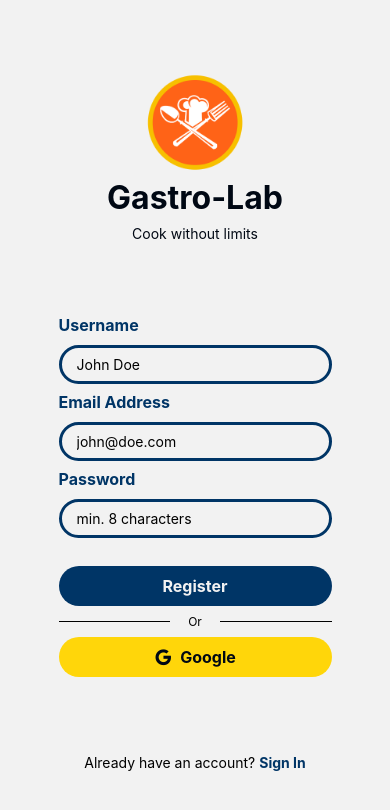
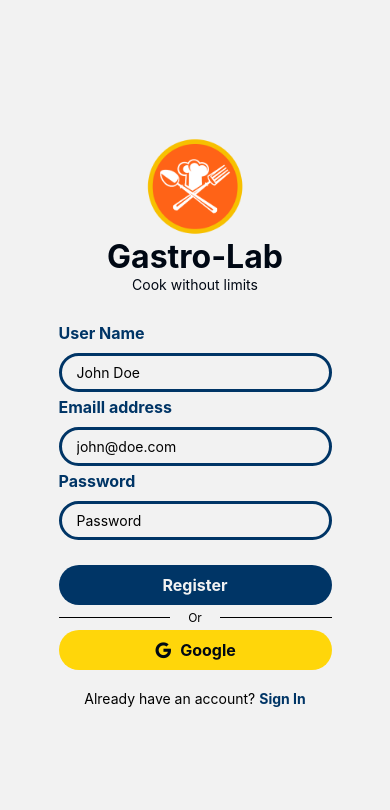
Before and after one commit to BrightCoders-Institute/proyecto-final-bcmay23-rn-t3-teamb, a React Native app: screen /SignUp in a window 390 px wide. Shown: the top 810 px of the page. Built offline with nearby package versions, Linux system fonts and the light colour scheme.

Commit message:
feat: form validation

```diff
--- a/package.json
+++ b/package.json
@@ -12,18 +12,21 @@
   },
   "dependencies": {
     "@react-native-firebase/app": "^18.3.0",
+    "@react-native-firebase/auth": "^18.3.0",
     "@react-navigation/bottom-tabs": "^6.5.8",
     "@react-navigation/material-bottom-tabs": "^6.2.16",
     "@react-navigation/native": "^6.1.7",
     "@react-navigation/native-stack": "^6.9.13",
     "@react-navigation/stack": "^6.3.17",
+    "formik": "^2.4.3",
     "react": "18.2.0",
     "react-native": "0.72.3",
     "react-native-modal": "^13.0.1",
     "react-native-paper": "^5.9.1",
     "react-native-safe-area-context": "^4.7.1",
     "react-native-screens": "^3.23.0",
-    "react-native-vector-icons": "^10.0.0"
+    "react-native-vector-icons": "^10.0.0",
+    "yup": "^1.2.0"
   },
   "devDependencies": {
     "@babel/core": "^7.20.0",
--- a/src/components/inputs/Input.jsx
+++ b/src/components/inputs/Input.jsx
@@ -1,32 +1,48 @@
-import React, { useState } from 'react'
-import { TextInput, View, Text } from 'react-native'
+import React, {useState} from 'react';
+import {TextInput, View, Text} from 'react-native';
 import Ionicons from 'react-native-vector-icons/Ionicons';
-import { styles } from './styles';
+import {styles} from './styles';
 
-export const Input = ({icon = '', label, placeholder, secure = false}) => {
+export const Input = props => {
+  const {
+    field: {name, onBlur, onChange, value},
+    form: {errors, touched, setFieldTouched},
+    label,
+    icon='',
+    ...inputProps
+  } = props;
 
-  const [isFocused, setIsFocused] = useState(false)
+  const hasError = errors[name] && touched[name];
 
-  const handleFocus = () => setIsFocused(true)
-  const handleBlur = () => setIsFocused(false)
+  const [isFocused, setIsFocused] = useState(false);
+
+  const handleFocus = () => setIsFocused(true);
+  const handleBlur = () => {
+    setIsFocused(false);
+    setFieldTouched(name);
+    onBlur(name);
+  };
 
   return (
     <View style={styles.container}>
       <Text style={styles.text}>{label}</Text>
       <TextInput
         style={[
-            styles.input, {
-              borderColor: isFocused ? '#ffc300' : '#003566'
-            }
+          styles.input,
+          {
+            borderColor: isFocused ? '#ffc300' : '#003566',
+          },
+          hasError && styles.errorInput,
         ]}
-          placeholder={placeholder}
+        value={value}
+        onChangeText={text => onChange(name)(text)}
         onFocus={handleFocus}
         onBlur={handleBlur}
-          secureTextEntry={secure}
+        {...inputProps}
       />
-        {
-            icon ? <Ionicons name={icon} size={24} color={"#000"}/> : null
-        }
+      {icon ? <Ionicons name={icon} size={24} color={'#000'} /> : null}
+
+      {hasError && <Text style={{color: 'red'}}>{errors[name]}</Text>}
     </View>
-  )
-}
+  );
+};
--- a/src/components/inputs/styles.jsx
+++ b/src/components/inputs/styles.jsx
@@ -17,5 +17,9 @@ export const styles = StyleSheet.create({
     fontSize: 16,
     fontWeight: 'bold',
     color: '#003566'
+  },
+  errorInput: {
+    borderColor: 'red',
   }
+
 });
--- a/src/screens/Login/Signup/SignUpScreen.jsx
+++ b/src/screens/Login/Signup/SignUpScreen.jsx
@@ -1,14 +1,43 @@
 import React from 'react';
-import {Text, View, Image, Pressable, TouchableHighlight} from 'react-native';
+import {Formik, Field} from 'formik';
+import * as yup from 'yup';
+import {Text, View, Image, Pressable, TouchableHighlight, KeyboardAvoidingView} from 'react-native';
 import Ionicons from 'react-native-vector-icons/Ionicons';
 import {styles} from './styles';
 import {Input, SeparationComponent} from '../../../components';
 
 const image = require('../../../images/icon.jpg');
 
+let registerSchema = yup.object().shape({
+  username: yup
+    .string()
+    .required("Username is required"),
+  email: yup
+    .string()
+    .email('Please enter a valid email')
+    .required('Email address is required'),
+  password: yup
+    .string()
+    .min(8, ({min}) => `Password must be al leat ${min} characters`)
+    .required('Password is required'),
+});
+
 export const SignUpScreen = ({navigation}) => {
   return (
-    <View style={styles.container}>
+    <Formik
+      validationSchema={registerSchema}
+      initialValues={{email: '', password: '', username: ''}}
+      onSubmit={values => console.log(values)}>
+      {({
+        handleChange,
+        handleBlur,
+        handleSubmit,
+        values,
+        touched,
+        isValid,
+        errors,
+      }) => (
+        <KeyboardAvoidingView style={styles.container}  behavior="height">
           {/* top */}
           <View style={styles.top}>
             <View style={styles.titleContainer}>
@@ -21,18 +50,12 @@ export const SignUpScreen = ({navigation}) => {
           {/* form */}
           <View style={styles.formContainer}>
             {/* inputs */}
-        <Input label={'Username'} placeholder={'John Doe'} />
-        <Input label={'Email Address'} placeholder={'john@doe.com'} />
-        <Input
-          label={'Password'}
-          secure={true}
-          placeholder={'min. 8 characters'}
-        />
+            <Field component={Input} name="username" placeholder="John Doe" label="User Name" />
+            <Field component={Input} name="email" placeholder="john@doe.com" label="Emaill address" keyboardType="email-address" />
+            <Field component={Input} name="password" placeholder="Password" label="Password" secureTextEntry />
 
             <Pressable
-          onPress={() => {
-            console.log('hi');
-          }}
+              onPress={handleSubmit}
               style={({pressed}) => [
                 {
                   backgroundColor: pressed ? '#ffd60a' : '#003566',
@@ -81,12 +104,15 @@ export const SignUpScreen = ({navigation}) => {
               )}
             </Pressable>
           </View>
+
           <View style={styles.bottom}>
             <Text>Already have an account?</Text>
             <TouchableHighlight onPress={() => navigation.navigate('SignIn')}>
               <Text style={styles.link}>Sign In</Text>
             </TouchableHighlight>
           </View>
-    </View>
+        </KeyboardAvoidingView>
+      )}
+    </Formik>
   );
 };
--- a/src/screens/Login/Signup/styles.jsx
+++ b/src/screens/Login/Signup/styles.jsx
@@ -7,15 +7,18 @@ export const styles = StyleSheet.create({
     flex: 1,
     width: width,
     backgroundColor: '#f2f2f2',
-    justifyContent: 'space-evenly',
+    justifyContent: 'center',
     alignItems: 'center',
   },
-  icon: {
-    position: 'absolute',
-    width: 64,
-    height: 64,
-    bottom: -64,
-    left: width * 0.5 - 64,
+  top: {
+    alignItems: 'center',
+    marginBottom: 30,
+  },
+  titleContainer: {
+    display: 'flex',
+    flexDirection: 'column',
+    alignItems: 'center',
+    justifyContent: 'center',
   },
   title: {
     fontSize: 32,
@@ -25,44 +28,8 @@ export const styles = StyleSheet.create({
   subtitle: {
     color: '#000814',
   },
-  button: {
-    width: width * 0.5,
-    borderWidth: 1,
-    borderColor: '#000814',
-    borderStyle: 'solid',
-    backgroundColor: '#f2f2f2',
-    alignItems: 'center',
-    paddingHorizontal: 15,
-    paddingVertical: 5,
-    borderRadius: 15,
-    justifyContent: 'center'
-  },
-  textButton: {
-    fontSize: 16,
-    fontWeight: 'bold',
-  },
-  titleContainer: {
-    display: 'flex',
-    flexDirection: 'column',
-    alignItems: 'center',
-    justifyContent: 'center',
+  formContainer: {
     gap: 5,
-  },
-  top: {
-    alignItems: 'center',
-    gap: 8,
-  },
-  input: {
-    width: width * 0.7,
-    paddingVertical: 8,
-    paddingHorizontal: 15,
-    borderWidth: 1,
-    borderColor: '#000814',
-    borderRadius: 20,
-    borderStyle: 'solid',
-  },
-  formContainer: {
-    gap: 8,
   },
   button: {
     borderRadius: 50,
@@ -72,22 +39,25 @@ export const styles = StyleSheet.create({
     width: width * 0.7,
     display: 'flex',
     flexDirection: 'row',
-    gap: 8.
+    gap: 8,
+  },
+  textButton: {
+    fontSize: 16,
+    fontWeight: 'bold',
+  },
+  bottom: {
+    marginTop: 20,
+    display: 'flex',
+    flexDirection: 'row',
+    gap: 4,
+  },
+  link: {
+    color: "#003566",
+    fontWeight: 'bold',
   },
   icon: {
     width: 100,
     height: 100,
   },
-  bottom: {
-    display: 'flex',
-    flexDirection: 'row',
-    gap: 4,
-    marginTop: 5,
-    fontSize: 12
-  },
-  link: {
-    color: "#003566",
-    fontWeight: 'bold',
-  }
 
 });
```
Also changed, not shown: 1 other file (tests, documents, lock files or other folders). Lines whose indentation alone changed are shown as unchanged.
